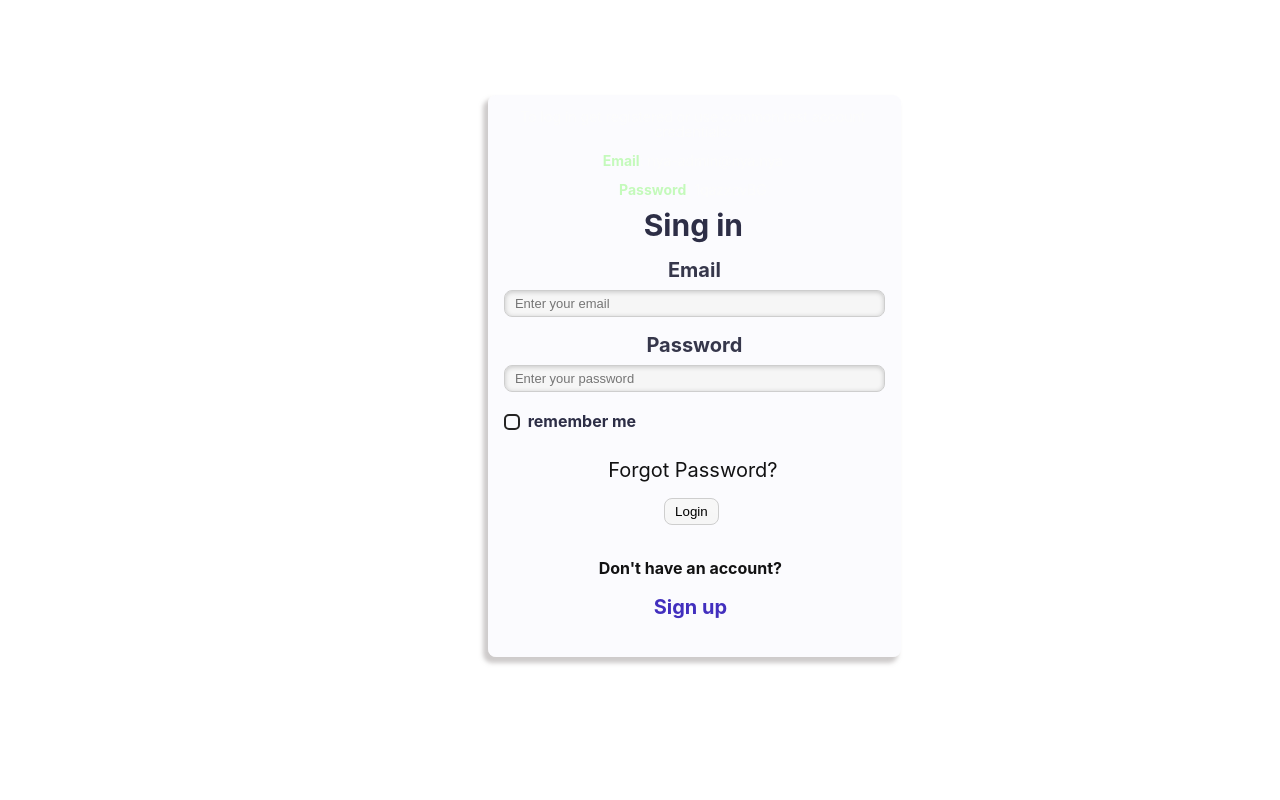
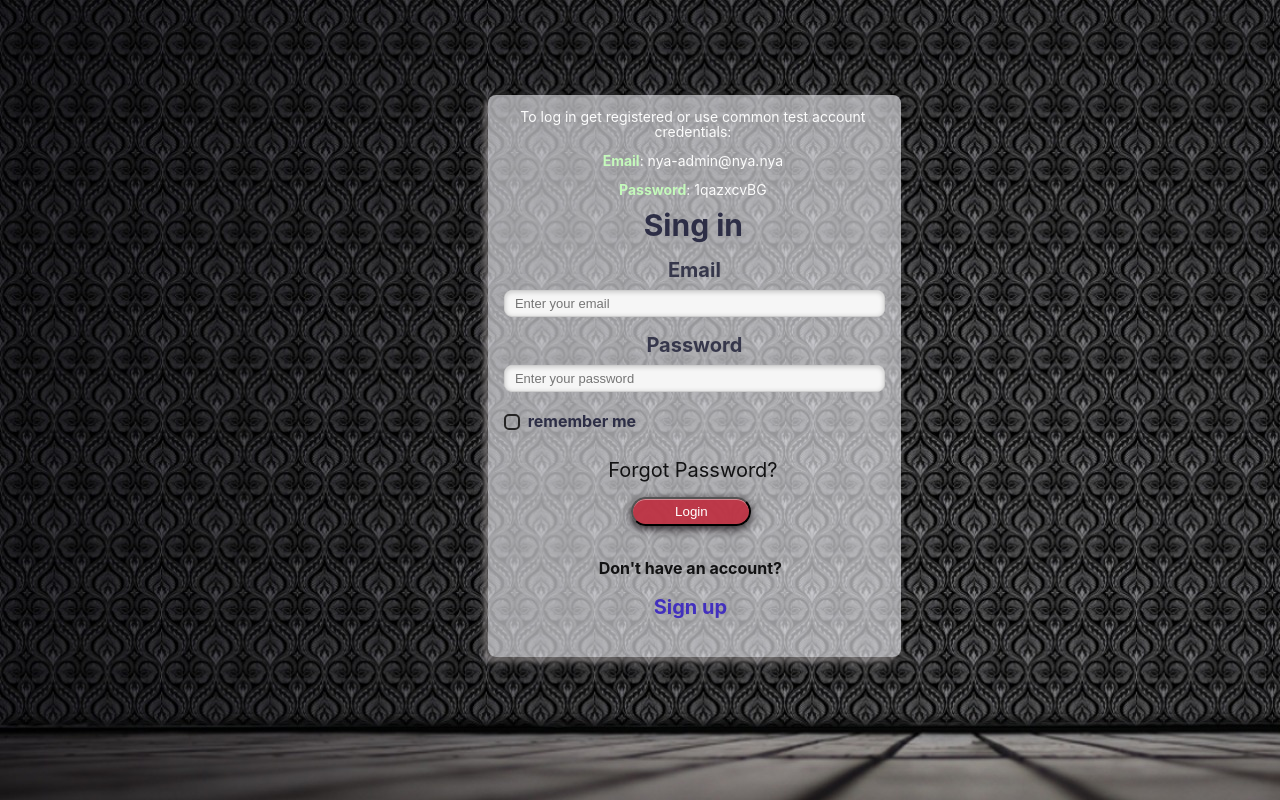
Before and after one commit to YauheniZhukovets/cards-project, a React (Create React App) app: page /#/login in a window 1280 px wide. Built offline with nearby package versions, Linux system fonts and the light colour scheme; no server answers.

Commit message:
creat error page finale

```diff
--- a/src/index.css
+++ b/src/index.css
@@ -1,5 +1,9 @@
 body {
   margin: 0;
+  padding: 0;
+  /*height: 90vh;*/
+  background:url("/src/n1-main/m1-ui/app/tekstura.jpg");
+  /*background-size: 100%;*/
   font-family: -apple-system, BlinkMacSystemFont, 'Segoe UI', 'Roboto', 'Oxygen',
   'Ubuntu', 'Cantarell', 'Fira Sans', 'Droid Sans', 'Helvetica Neue',
   sans-serif;
@@ -11,11 +15,6 @@ code {
   font-family: source-code-pro, Menlo, Monaco, Consolas, 'Courier New',
   monospace;
 }
-@media (pointer: fine) {
-  body {
-    background:url("tekstura.jpg");
-  }
-}
 a{
   text-decoration: none;
 }
--- a/src/n1-main/m1-ui/common/c2-SuperButton/SuperButton.module.css
+++ b/src/n1-main/m1-ui/common/c2-SuperButton/SuperButton.module.css
@@ -1,11 +1,13 @@
 .default {
     cursor: pointer;
-    border: 1px solid #cecece;
-    background: #f6f6f6;
-    box-shadow: inset 0 20px 20px rgba(255, 255, 255, 0.12);
-    border-radius: 8px;
+    height: 29px;
+    width: 120px;
+    background: rgba(190, 47, 65, 0.92);
+    box-shadow: 0 3px 10px rgba(12, 5, 9, 0.84), inset 0 1px 0 rgba(255, 255, 255, 0.42);
+    border-radius: 30px;
     padding: 5px 10px;
     min-width: 50px;
+    color: white;
 }
 
 .default:hover {
@@ -17,6 +19,7 @@
     margin-bottom: -1px;
     zoom: 1;
     background: #d3d3d3;
+    color: #5b2b2b;
 }
 
 .default:focus {
--- a/src/n1-main/m1-ui/common/c3-SuperCheckbox/SuperCheckbox.module.css
+++ b/src/n1-main/m1-ui/common/c3-SuperCheckbox/SuperCheckbox.module.css
@@ -19,15 +19,15 @@
 
 .labelCheckBox:before {
     content: '';
-    background:rgb(143, 33, 49);
-    border-radius: 2px;
+    background: rgb(143, 33, 49);
+    border-radius: 5px;
     width: 8px;
     height: 8px;
     opacity: 0;
     transition: 0.3s;
     position: absolute;
     top: 2px;
-    left:2px;
+    left: 2px;
 }
 
 .checkbox:checked + .labelCheckBox:before {
--- a/src/n1-main/m1-ui/common/c8-EditableSpan/EditableSpan.tsx
+++ b/src/n1-main/m1-ui/common/c8-EditableSpan/EditableSpan.tsx
@@ -3,6 +3,7 @@ import React, {ChangeEvent, useEffect, useState} from 'react';
 export type ProfileStatusPropsType = {
     span: string | undefined
     updateSpan: (span: any) => void
+
 }
 
 export const EditableSpan: React.FC<ProfileStatusPropsType> = (props) => {
@@ -29,10 +30,10 @@ export const EditableSpan: React.FC<ProfileStatusPropsType> = (props) => {
     }
 
     return (
-        <div>
+        <div >
             {!editMode &&
-                <div>
-                        <span onDoubleClick={activateEditMode}>
+                <div  >
+                        <span style={{width:'400px', height:'30px', fontSize:'12px'}}  onDoubleClick={activateEditMode}>
                             {props.span || 'none'}
                         </span>
                 </div>
--- a/src/n1-main/m1-ui/styles/EditProfile.module.css
+++ b/src/n1-main/m1-ui/styles/EditProfile.module.css
@@ -83,6 +83,7 @@ h3{
     font-size: 17px;
 }
 
+
 form {
     display: flex;
     flex-direction: column;
@@ -93,6 +94,10 @@ form {
 }
 .avatarUrl{
     font-size: 20px;
+    width: 410px;
+}
+.span{
+    font-size: 12px;
 }
 
 form label {
@@ -117,9 +122,12 @@ form h1 {
 }
 
 form span {
+    width: 410px;
     text-align: center;
     font-size: 15px;
     color: #2D2E46;
+
+
 }
 
 .btnContainer {
--- a/src/n1-main/m1-ui/styles/Profile.module.css
+++ b/src/n1-main/m1-ui/styles/Profile.module.css
@@ -148,7 +148,7 @@ b{
     background-position: center;
     position: relative;
     border-radius: 50%;
-    border: 1px solid white;
+    border: 1px solid rgba(255, 255, 255, 0);
 
 }
 .img{
--- a/src/n2-features/f1-auth/a5 -profile/EditProfile.tsx
+++ b/src/n2-features/f1-auth/a5 -profile/EditProfile.tsx
@@ -44,7 +44,7 @@ export const EditProfile = () => {
                     <form>
                         <div className={style.avatarUrl}>
                             <div><b>Avatar url:</b></div>
-                            <EditableSpan span={avatar} updateSpan={setAvatar}/>
+                            <EditableSpan  span={avatar} updateSpan={setAvatar}/>
                         </div>
                         <div className={style.avatarUrl}>
                             <div><b>NickName:</b></div>
@@ -52,7 +52,7 @@ export const EditProfile = () => {
                         </div>
                         <div className={style.avatarUrl}>
                             <div><b>Email:</b></div>
-                            <span>{userEmail}</span>
+                            <span className={style.span}>{userEmail}</span>
                         </div>
                     </form>
                     <div className={style.btnContainer}>
```
Also changed, not shown: src/n1-main/m2-bll/b1-reducers/meReducer.ts (added, +15 -0 lines), src/n1-main/m1-ui/app/tekstura.jpg (added), src/n1-main/m1-ui/app/tekstura_stena_shtukaturka.jpg (added).
